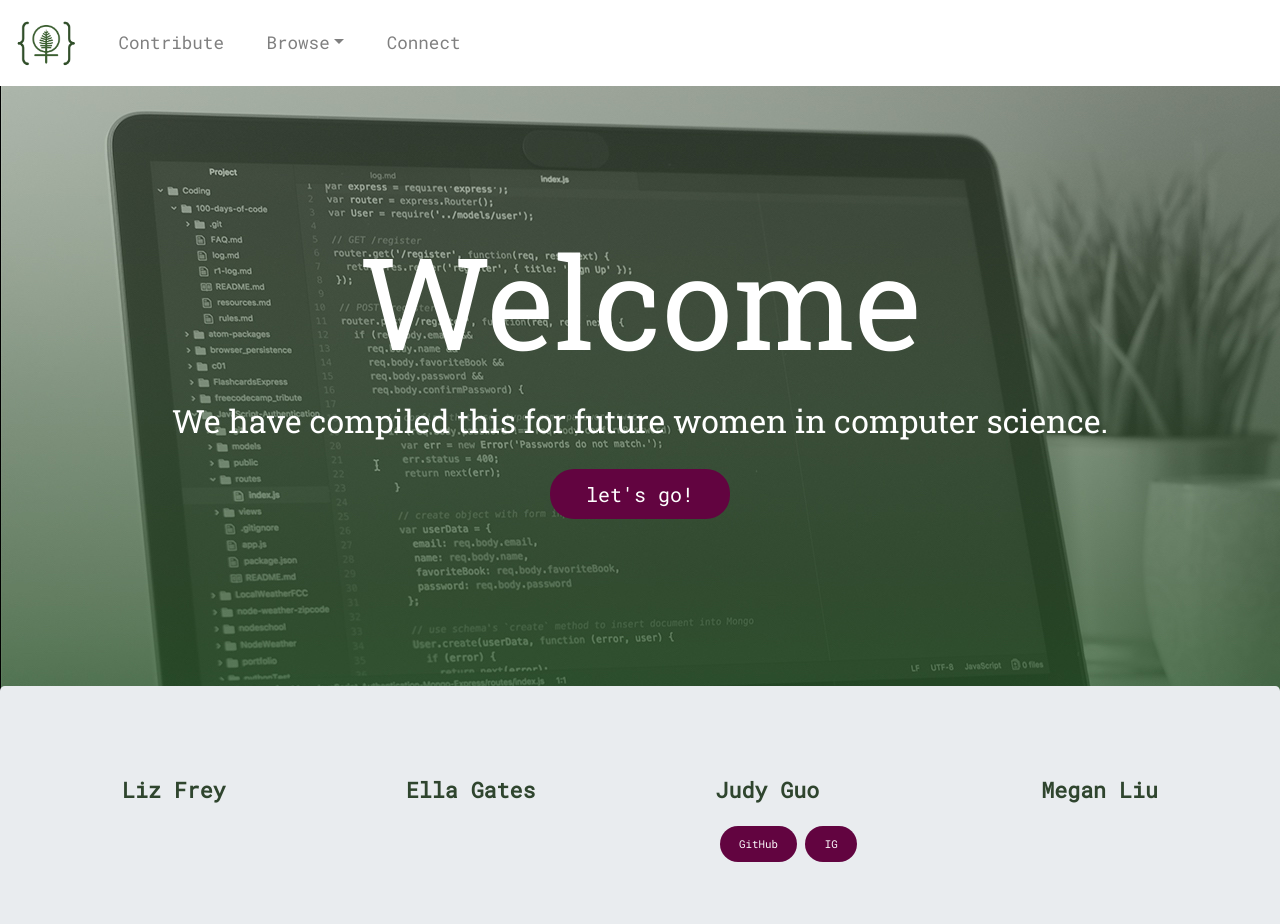
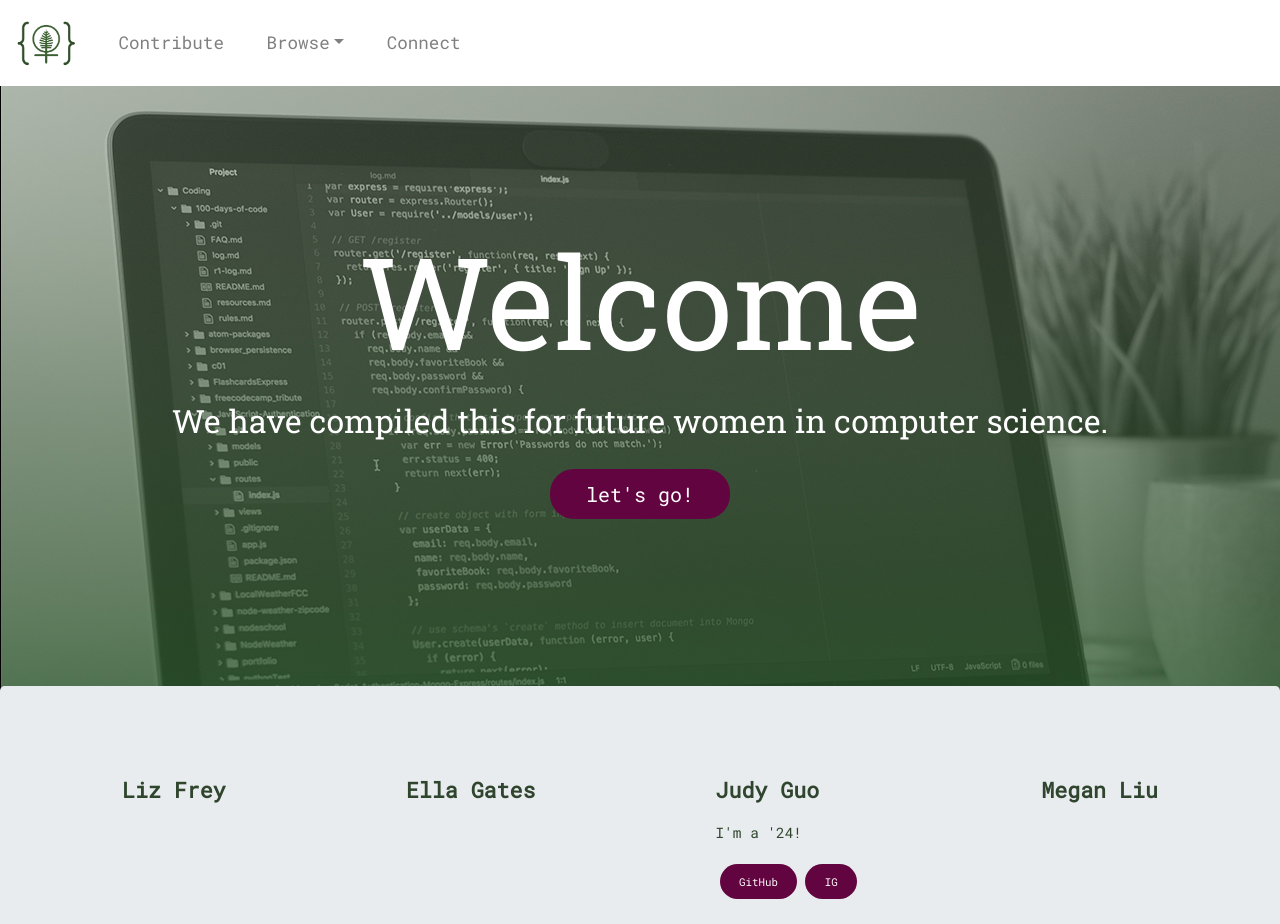
Before and after one commit to DALI-mini-webdev/final-project-jeem-teem, a React (Create React App) app in the folder jeem-team-website/: page / in a window 1280 px wide. Shown: the top 924 px of the page. Built offline with nearby package versions, Linux system fonts and the light colour scheme.

Commit message:
home bios

```diff
--- a/jeem-team-website/src/components/Home.js
+++ b/jeem-team-website/src/components/Home.js
@@ -46,6 +46,7 @@ class Home extends React.Component {
                     </li>
                     <li class="flex-item">
                         <p><span class="bold">Judy Guo</span></p>
+                        <p>I'm a '24!</p>
                         {/* <p>A ’24 at Dartmouth College, undecided but exploring economics, anthropology, and human-centered design.
                         </p> */}
                         <a href="http://github.com/judy-guo">
```
